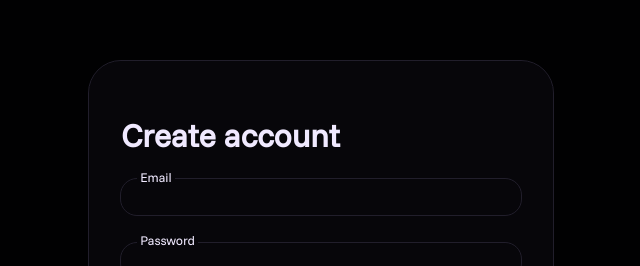
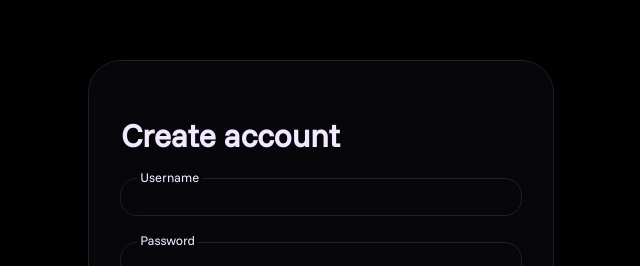
Before and after one commit to raynecloudy/auth, a SvelteKit app: page /create in a window 1280 px wide. Shown: the part 152-418 px from the top of the page, without its empty margins (319-959 px from the left). Built offline with nearby package versions, Linux system fonts and the light colour scheme.

Commit message:
change email to username

```diff
--- a/src/routes/create/+page.svelte
+++ b/src/routes/create/+page.svelte
@@ -1,5 +1,5 @@
 <script lang="ts">
-  let email = $state("");
+  let username = $state("");
   let password = $state("");
   let read = $state(false);
 </script>
@@ -9,15 +9,15 @@
   const res = fetch("/create", {
     method: "POST",
     body: JSON.stringify({
-      email,
-      password
+      password,
+      username
     })
   });
 })}>
   <div>
-    <label for="email">Email</label>
-    <input type="email" id="email" bind:value={email} oninput={() => {
-      email = email.replace(/\s/gmi, "");
+    <label for="username">Username</label>
+    <input type="text" id="username" bind:value={username} oninput={() => {
+      username = username.replace(/\s/gmi, "");
     }} required>
   </div>
   <div>
--- a/src/routes/hooks.server.ts
+++ b/src/routes/hooks.server.ts
@@ -4,8 +4,8 @@ export const db = new Database("./database/database.sqlite3");
 
 db.run(`CREATE TABLE IF NOT EXISTS accounts (
   banReason TEXT,
-  email TEXT NOT NULL,
   joined INTEGER NOT NULL,
   name TEXT,
-  password TEXT NOT NULL
+  password TEXT NOT NULL,
+  username TEXT NOT NULL
 )`);
```
